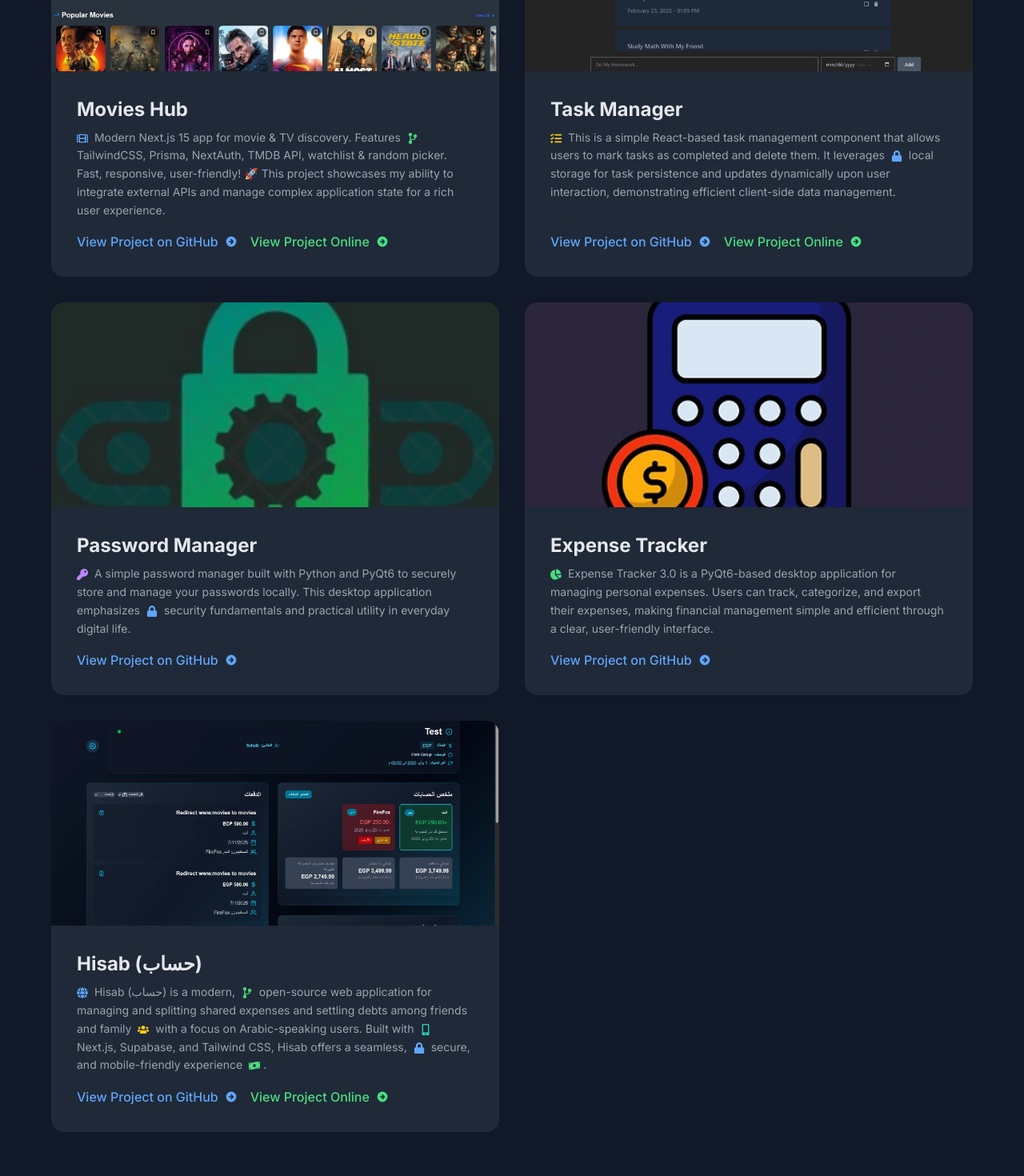
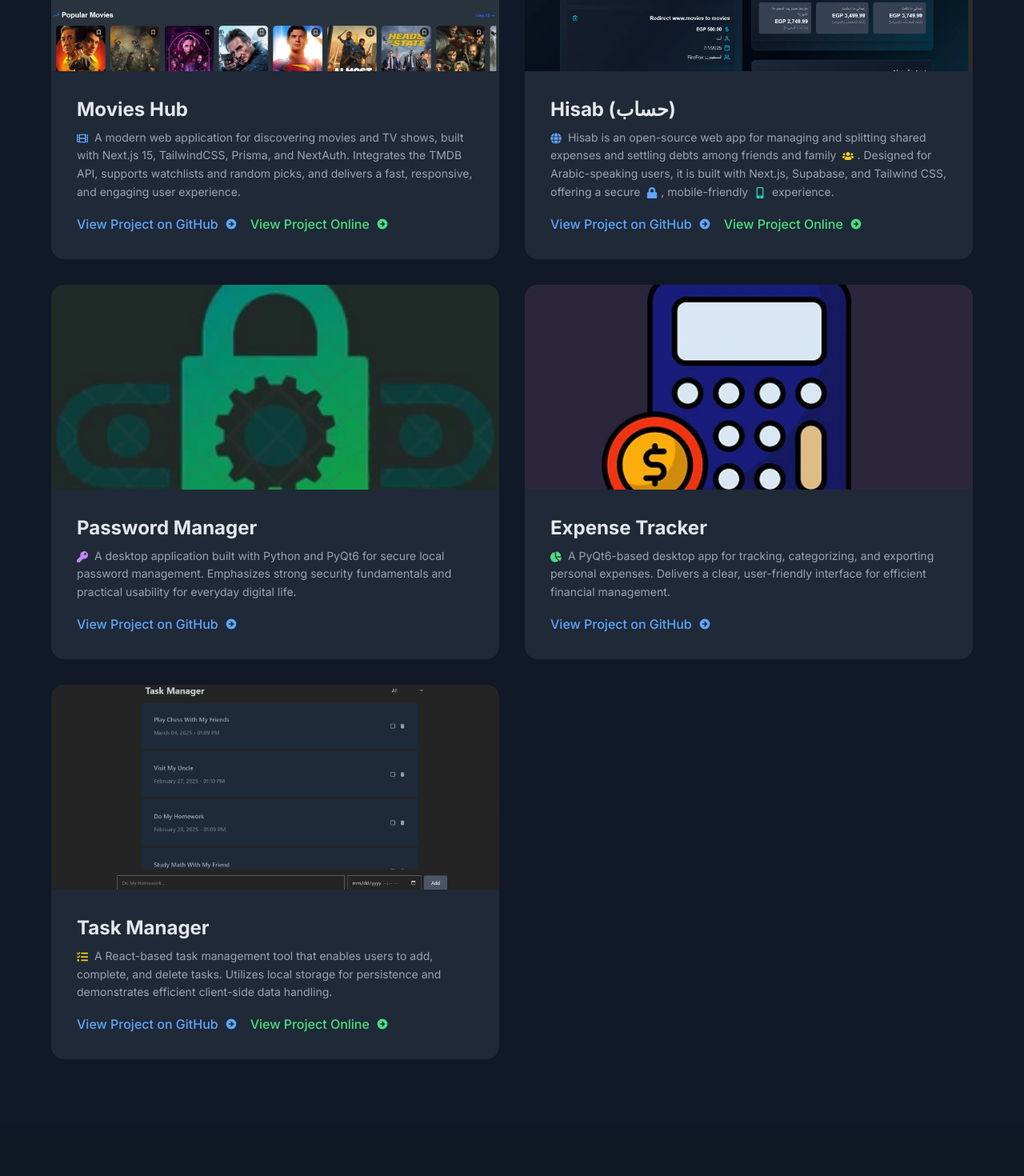
Before and after one commit to suhaibgamal/portfolio, a Next.js app: page / in a window 1280 px wide. Shown: the part 2300-3770 px from the top of the page at 80% size. Built offline with nearby package versions, Linux system fonts and the light colour scheme.

Commit message:
UI/UX Improvements

```diff
--- a/app/page.jsx
+++ b/app/page.jsx
@@ -79,47 +79,43 @@ const PROJECTS = [
     title: "Movies Hub",
     description: (
       <span>
-        <FaFilm className="inline text-blue-400 mr-1" /> Modern Next.js 15 app
-        for movie & TV discovery. Features{" "}
-        <FaCodeBranch className="inline text-green-400 mx-1" /> TailwindCSS,
-        Prisma, NextAuth, TMDB API, watchlist & random picker. Fast, responsive,
-        user-friendly!{" "}
-        <span role="img" aria-label="rocket">
-          🚀
-        </span>{" "}
-        This project showcases my ability to integrate external APIs and manage
-        complex application state for a rich user experience.
+        <FaFilm className="inline text-blue-400 mr-1" /> A modern web
+        application for discovering movies and TV shows, built with Next.js 15,
+        TailwindCSS, Prisma, and NextAuth. Integrates the TMDB API, supports
+        watchlists and random picks, and delivers a fast, responsive, and
+        engaging user experience.
       </span>
     ),
     link: "https://github.com/suhaibgamal/movies-hub",
     online: "https://movies.suhaeb.com",
   },
   {
-    img: "/task-manager.avif",
-    title: "Task Manager",
+    img: "/hisab.webp",
+    title: "Hisab (حساب)",
     description: (
       <span>
-        <FaTasks className="inline text-yellow-400 mr-1" /> This is a simple
-        React-based task management component that allows users to mark tasks as
-        completed and delete them. It leverages{" "}
-        <FaLock className="inline text-blue-400 mx-1" /> local storage for task
-        persistence and updates dynamically upon user interaction, demonstrating
-        efficient client-side data management.
+        <FaGlobe className="inline text-blue-400 mr-1" /> Hisab is an
+        open-source web app for managing and splitting shared expenses and
+        settling debts among friends and family{" "}
+        <FaUsers className="inline text-yellow-400 mx-1" />. Designed for
+        Arabic-speaking users, it is built with Next.js, Supabase, and Tailwind
+        CSS, offering a secure <FaLock className="inline text-blue-400 mx-1" />,
+        mobile-friendly <FaMobileAlt className="inline text-teal-400 mx-1" />{" "}
+        experience.
       </span>
     ),
-    link: "https://github.com/suhaibgamal/task-manager",
-    online: "https://task-manager.suhaeb.com",
+    link: "https://github.com/suhaibgamal/hisab",
+    online: "https://hisab.suhaeb.com",
   },
   {
     img: "/password_manager.webp",
     title: "Password Manager",
     description: (
       <span>
-        <FaKey className="inline text-purple-400 mr-1" /> A simple password
-        manager built with Python and PyQt6 to securely store and manage your
-        passwords locally. This desktop application emphasizes{" "}
-        <FaLock className="inline text-blue-400 mx-1" /> security fundamentals
-        and practical utility in everyday digital life.
+        <FaKey className="inline text-purple-400 mr-1" /> A desktop application
+        built with Python and PyQt6 for secure local password management.
+        Emphasizes strong security fundamentals and practical usability for
+        everyday digital life.
       </span>
     ),
     link: "https://github.com/suhaibgamal/Password-Manager",
@@ -129,35 +125,27 @@ const PROJECTS = [
     title: "Expense Tracker",
     description: (
       <span>
-        <FaChartPie className="inline text-green-400 mr-1" /> Expense Tracker
-        3.0 is a PyQt6-based desktop application for managing personal expenses.
-        Users can track, categorize, and export their expenses, making financial
-        management simple and efficient through a clear, user-friendly
-        interface.
+        <FaChartPie className="inline text-green-400 mr-1" /> A PyQt6-based
+        desktop app for tracking, categorizing, and exporting personal expenses.
+        Delivers a clear, user-friendly interface for efficient financial
+        management.
       </span>
     ),
     link: "https://github.com/suhaibgamal/Expense-Tracker",
   },
   {
-    img: "/hisab.webp",
-    title: "Hisab (حساب)",
+    img: "/task-manager.avif",
+    title: "Task Manager",
     description: (
       <span>
-        <FaGlobe className="inline text-blue-400 mr-1" /> Hisab (حساب) is a
-        modern, <FaCodeBranch className="inline text-green-400 mx-1" />{" "}
-        open-source web application for managing and splitting shared expenses
-        and settling debts among friends and family{" "}
-        <FaUsers className="inline text-yellow-400 mx-1" /> with a focus on
-        Arabic-speaking users. Built with{" "}
-        <FaMobileAlt className="inline text-teal-400 mx-1" /> Next.js, Supabase,
-        and Tailwind CSS, Hisab offers a seamless,{" "}
-        <FaLock className="inline text-blue-400 mx-1" /> secure, and
-        mobile-friendly experience{" "}
-        <FaMoneyBillWave className="inline text-green-400 mx-1" />.
+        <FaTasks className="inline text-yellow-400 mr-1" /> A React-based task
+        management tool that enables users to add, complete, and delete tasks.
+        Utilizes local storage for persistence and demonstrates efficient
+        client-side data handling.
       </span>
     ),
-    link: "https://github.com/suhaibgamal/hisab",
-    online: "https://hisab.suhaeb.com",
+    link: "https://github.com/suhaibgamal/task-manager",
+    online: "https://task-manager.suhaeb.com",
   },
 ];
 
```
